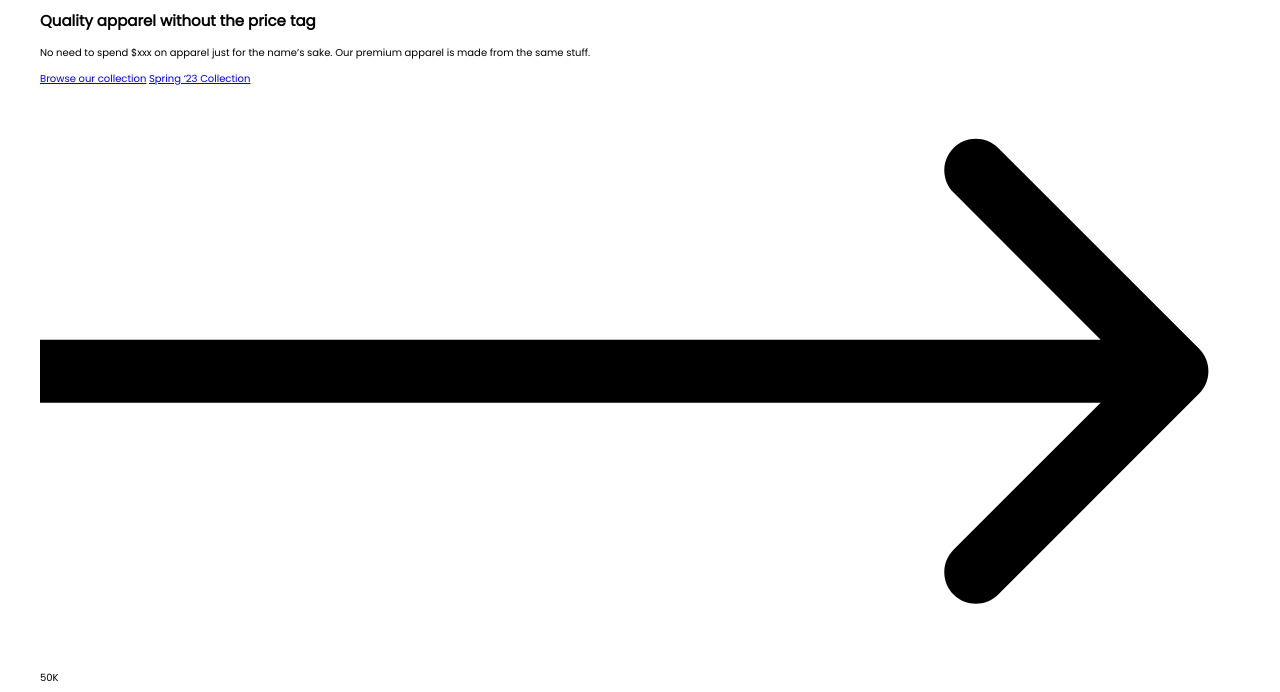
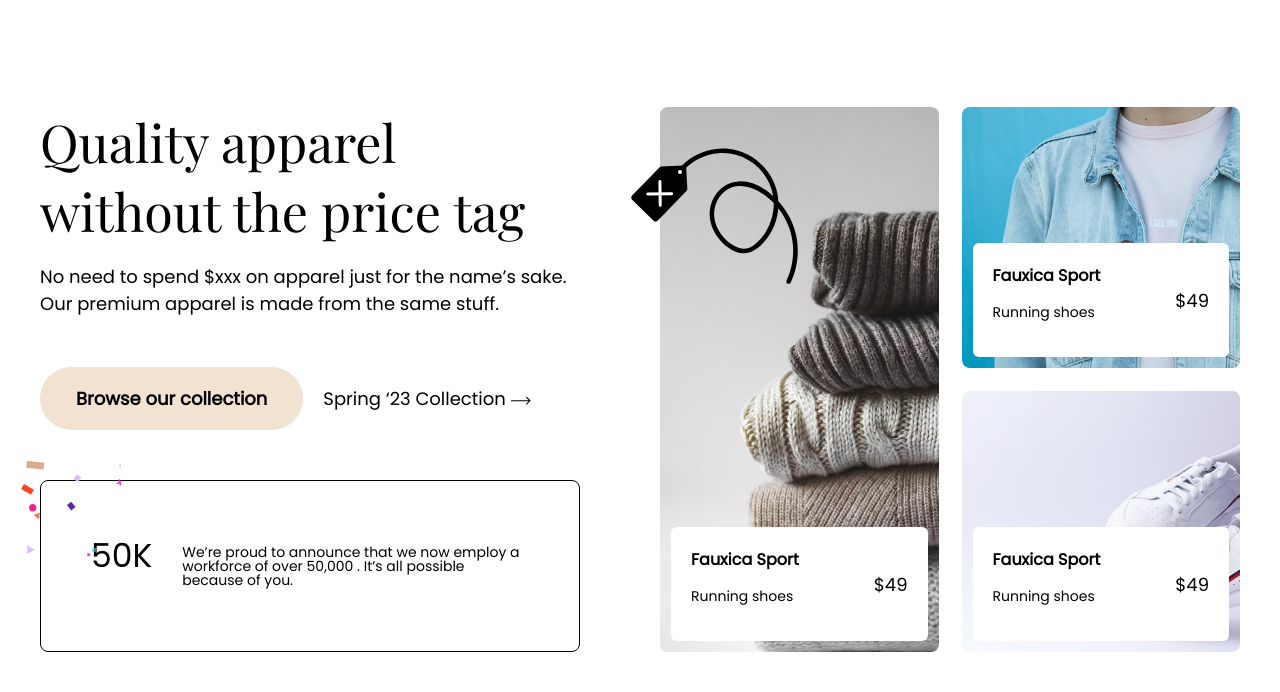
Before and after one commit to LucasDamascenoo/projetos-frontend, a plain HTML site: page fauxica/index.html in a window 1280 px wide. Shown: the part 108-800 px from the top of the page. Drawn offline with nearby package versions, Linux system fonts and the light colour scheme.

Commit message:
Fauxica : Projeto finalizado

```diff
--- a/fauxica/assets/style.css
+++ b/fauxica/assets/style.css
@@ -1,5 +1,4 @@
-@import url("https://fonts.googleapis.com/css2?family=Poppins&display=swap");
-
+@import url("https://fonts.googleapis.com/css2?family=Playfair+Display&family=Poppins&display=swap");
 html {
   font-size: 62.5%;
 }
@@ -47,3 +46,220 @@ nav a.active::before {
   border-bottom: 2px solid black;
   bottom: -6px;
 }
+
+nav a::before {
+  position: absolute;
+  content: "";
+  width: 0%;
+  height: 1px;
+  border-bottom: 2px solid rgb(122, 122, 122);
+  bottom: -6px;
+  transition: width 0.3s;
+}
+
+main {
+  display: flex;
+  gap: 8em;
+  margin-top: 11em;
+}
+
+.left-col {
+  width: 45%;
+}
+
+.right-col {
+  flex-grow: 1;
+}
+
+h1 {
+  font-size: 5.2rem;
+  font-family: "Playfair Display";
+  font-weight: normal;
+  margin: 0;
+}
+
+.subhead {
+  font-size: 1.8rem;
+}
+
+.cta-btns {
+  margin: 5em 0;
+}
+
+.cta-btns,
+.secondary-cta {
+  display: flex;
+  gap: 2em;
+}
+
+.primary-cta {
+  background-color: #f1e2d1;
+  font-size: 1.8rem;
+  font-weight: bold;
+  color: black;
+  text-decoration: none;
+  border-radius: 1.9em;
+  padding: 1em 2em;
+}
+
+.secondary-cta {
+  font-size: 1.8rem;
+  text-decoration: none;
+  color: black;
+  display: block;
+  padding: 1em 0;
+  align-items: center;
+}
+
+.secondary-cta svg {
+  width: 20px;
+  transition: transform 0.3s;
+}
+
+.news {
+  display: flex;
+  gap: 3em;
+  padding: 5em;
+  border: 1px solid black;
+  border-radius: 0.8em;
+  position: relative;
+}
+
+.news:before {
+  position: absolute;
+  content: "";
+  background: url("../assets/img/confetti.svg");
+  width: 100px;
+  height: 100px;
+  top: -20px;
+  left: -20px;
+  z-index: 2;
+}
+
+p.employees {
+  font-size: 3.3rem;
+  margin: 0;
+  font-weight: 200;
+}
+
+p.details {
+  font-size: 1.4rem;
+  line-height: 100%;
+}
+
+/* Rigth column gallery */
+
+.right-col {
+  display: grid;
+  gap: 2.3em;
+  grid-template-columns: repeat(2, auto);
+  grid-template-areas: "left rigth" "left bottom";
+}
+
+.card {
+  border-radius: 0.8em;
+  padding: 1.1em;
+  display: flex;
+  align-items: flex-end;
+  background-size: 150%;
+  transition: background-size 800ms;
+}
+
+.card1 {
+  grid-area: left;
+  background-image: url("../assets/img/clothing1.jpg");
+  position: relative;
+}
+
+.card1:before {
+  position: absolute;
+  content: "";
+  background: url("../assets/img/tag.svg") no-repeat;
+  width: 100%;
+  height: 100%;
+  top: 20px;
+  left: -30px;
+  pointer-events: none;
+}
+.card2 {
+  background-image: url("../assets/img/clothing2.jpg");
+}
+
+.card3 {
+  background-image: url("../assets/img/clothing3.jpg");
+}
+
+.card-details {
+  background: white;
+  border-radius: 0.6em;
+  padding: 2em;
+  width: 100%;
+  display: flex;
+  align-items: center;
+  justify-content: space-between;
+  transition: transform 800ms;
+}
+
+.card-details a {
+  color: black;
+  text-decoration: none;
+  font-size: 1.6rem;
+  font-weight: bold;
+}
+
+.card-details p {
+  font-size: 1.4rem;
+}
+
+p.product-price {
+  font-size: 1.8rem;
+}
+
+/* Interações*/
+
+nav ul li a:hover:before {
+  width: 35%;
+}
+
+.primary-cta:hover {
+  background-color: #e2d1bd;
+}
+
+.secondary-cta:hover svg {
+  transform: translateX(10px);
+}
+
+.secondary-cta:hover {
+  text-decoration: underline;
+}
+
+.card:hover {
+  background-size: 160%;
+}
+
+.card:hover .card-details {
+  transform: translateY(-20px);
+}
+
+.overlay {
+  position: absolute;
+  z-index: 999;
+  background-color: white;
+  width: 100%;
+  height: 100%;
+  animation: reveal 1s ease-in forwards;
+  transform-origin: bottom;
+}
+
+@keyframes reveal {
+  from {
+    transform: scaleY(1);
+  }
+  to {
+    transform: scaleY(0);
+  }
+}
+
+main {
+  animation: growIn 2s cubic-bezier(0.075, 0.82, 0.165, 1) forwards;
+}
--- a/fauxica/index.html
+++ b/fauxica/index.html
@@ -11,6 +11,7 @@
 
 <body>
 
+  <div class="overlay"></div>
   <div class="wrapper">
     <header>
       <a href="#"><img src="./assets/img/logo.svg" alt="fauxica logo"></a>
@@ -29,7 +30,9 @@
     <main>
       <section class="left-col">
         <h1>Quality apparel without the price tag</h1>
-        <p>No need to spend $xxx on apparel just for the name’s sake. Our premium apparel is made from the same stuff.
+        <p class="subhead">No need to spend $xxx on apparel just for the name’s sake. Our premium apparel is made from
+          the
+          same stuff.
         </p>
         <div class="cta-btns">
           <a href="#" class="primary-cta">Browse our collection</a>
@@ -39,6 +42,7 @@
                 fill="black" />
             </svg>
           </a>
+        </div>
         <div class="news">
           <p class="employees">50K</p>
           <p class="details">We’re proud to announce that we now employ a workforce of over <span
@@ -46,7 +50,7 @@
             possible because of
             you.</p>
         </div>
-        </div>
+
       </section>
 
       <section class="right-col">
```
Also changed, not shown: anotacoes-projetos/fauxica.md (added, +16 -0 lines), README.md, anotacoes-projetos/imgs/fauxica.png (added). Lines whose indentation alone changed are shown as unchanged.
